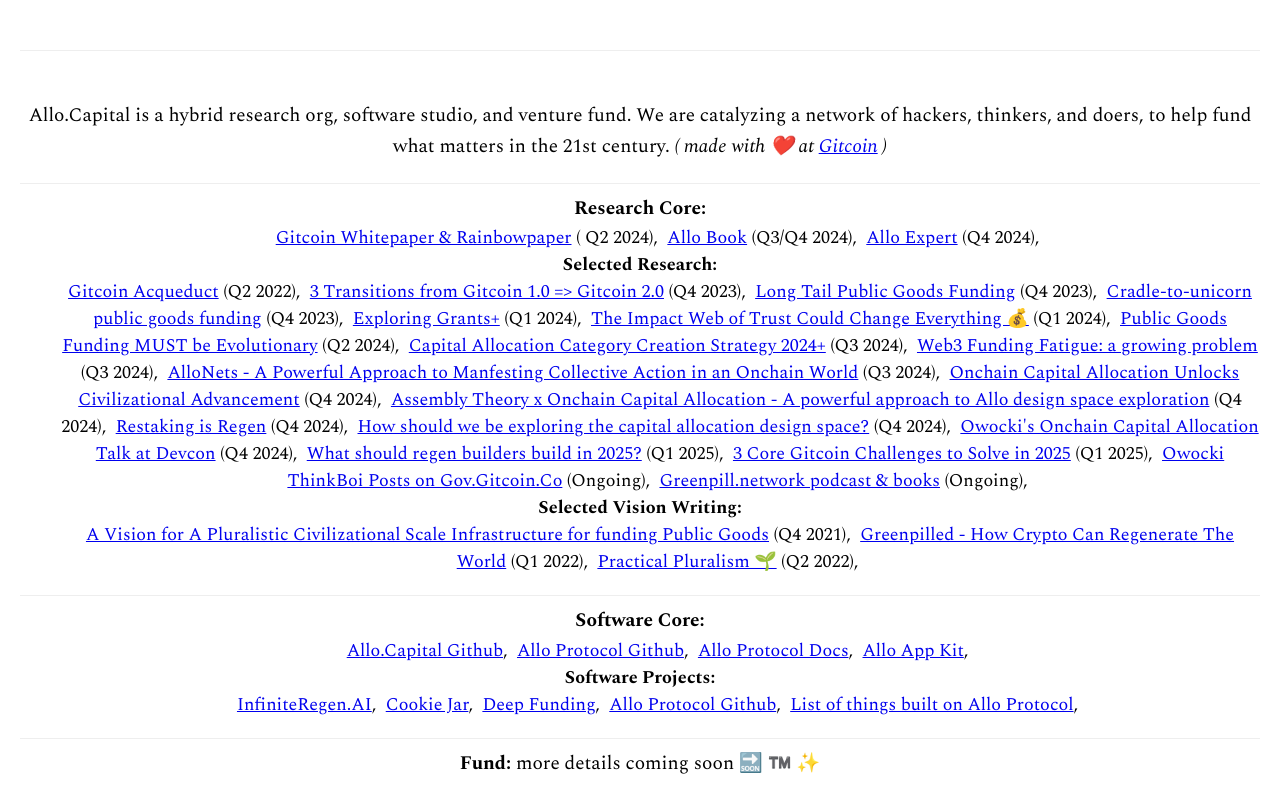
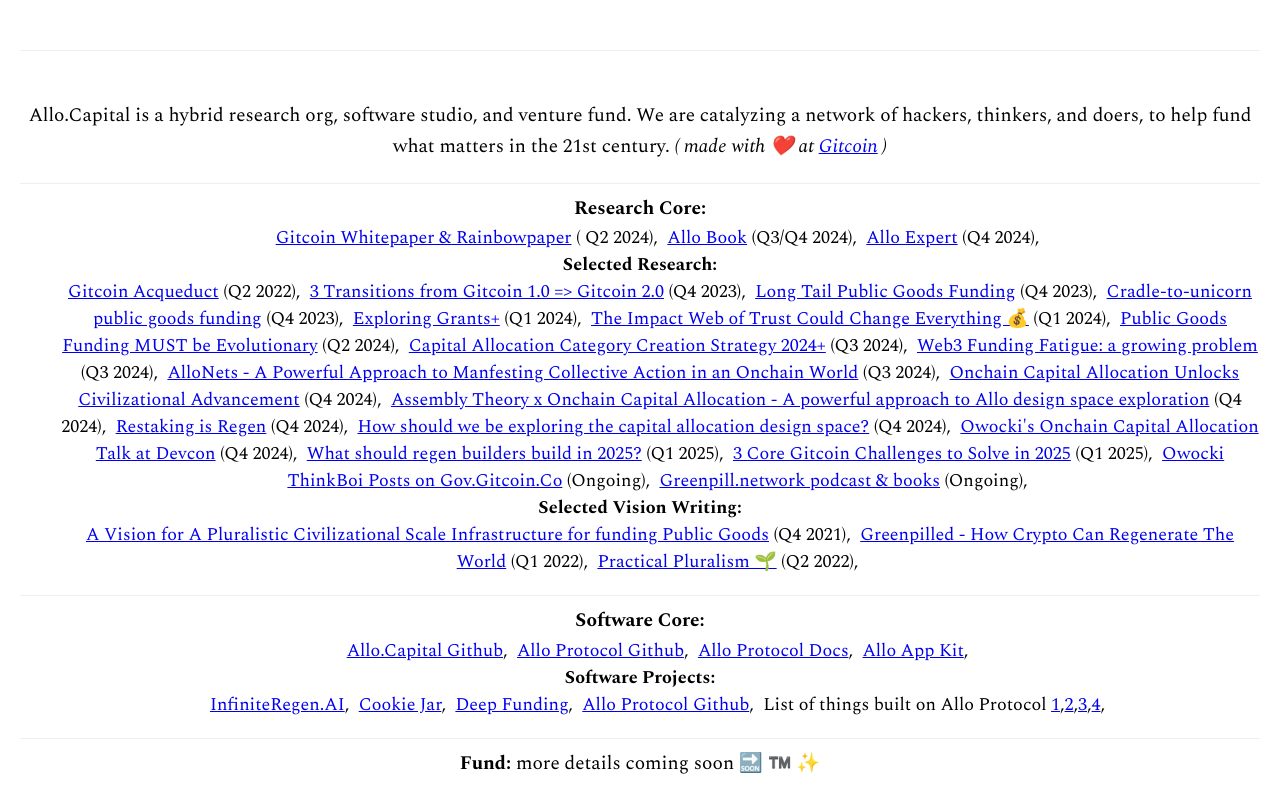
Before and after one commit to allocapital/allo.capital, a plain HTML site: page index.html in a window 1280 px wide. Shown: the part 878-1678 px from the top of the page. Drawn offline with nearby package versions, Linux system fonts and the light colour scheme.

Commit message:
allo build list

```diff
--- a/index.html
+++ b/index.html
@@ -113,7 +113,7 @@
             <li><a href="https://cookiejar.allo.capital">Cookie Jar</a>,</li>
             <li><a href="https://deepfunding.org">Deep Funding</a>,</li>
             <li><a href="https://github.com/alloprotocol">Allo Protocol Github</a>,</li>
-            <li><a href="https://github.com/allo-protocol/awesome-allo-protocol">List of things built on Allo Protocol</a>,</li>
+            <li>List of things built on Allo Protocol <a href="https://github.com/allo-protocol/awesome-allo-protocol">1</a>,<a href="https://explorer.gitcoin.co/#/round/42161/636">2</a>,<a href="https://gov.gitcoin.co/search?q=built%20on%20allo%20order%3Alatest">3</a>,<a href="https://www.notion.so/gitcoin/Allo-Build-Inspo-List-126f3309710d8027adc1e8f9cecb3c7c">4</a>,</li>
             </ul>
         </p>
         <p class="section">
```
